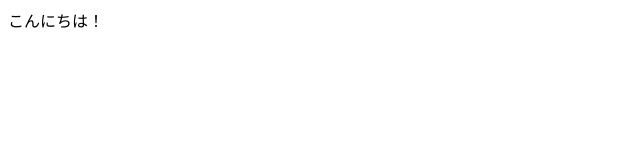
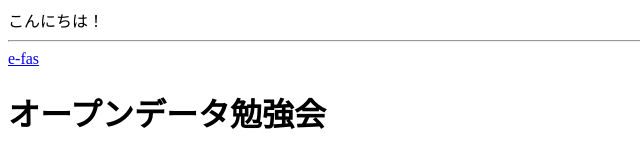
Before and after one commit to fix00136/test1, a plain HTML site: page index.html in a window 1280 px wide. Shown: the whole page, without its empty margins (0-640 px from the left). Drawn offline with Linux system fonts and the light colour scheme.

Commit message:
Update index.html

```diff
--- a/index.html
+++ b/index.html
@@ -1 +1,4 @@
-こんにちは！
+こんにちは！<br>
+<hr>
+<a href="http://www.e-fas.net/">e-fas</a><br>
+<h1>オープンデータ勉強会</h1>
```
